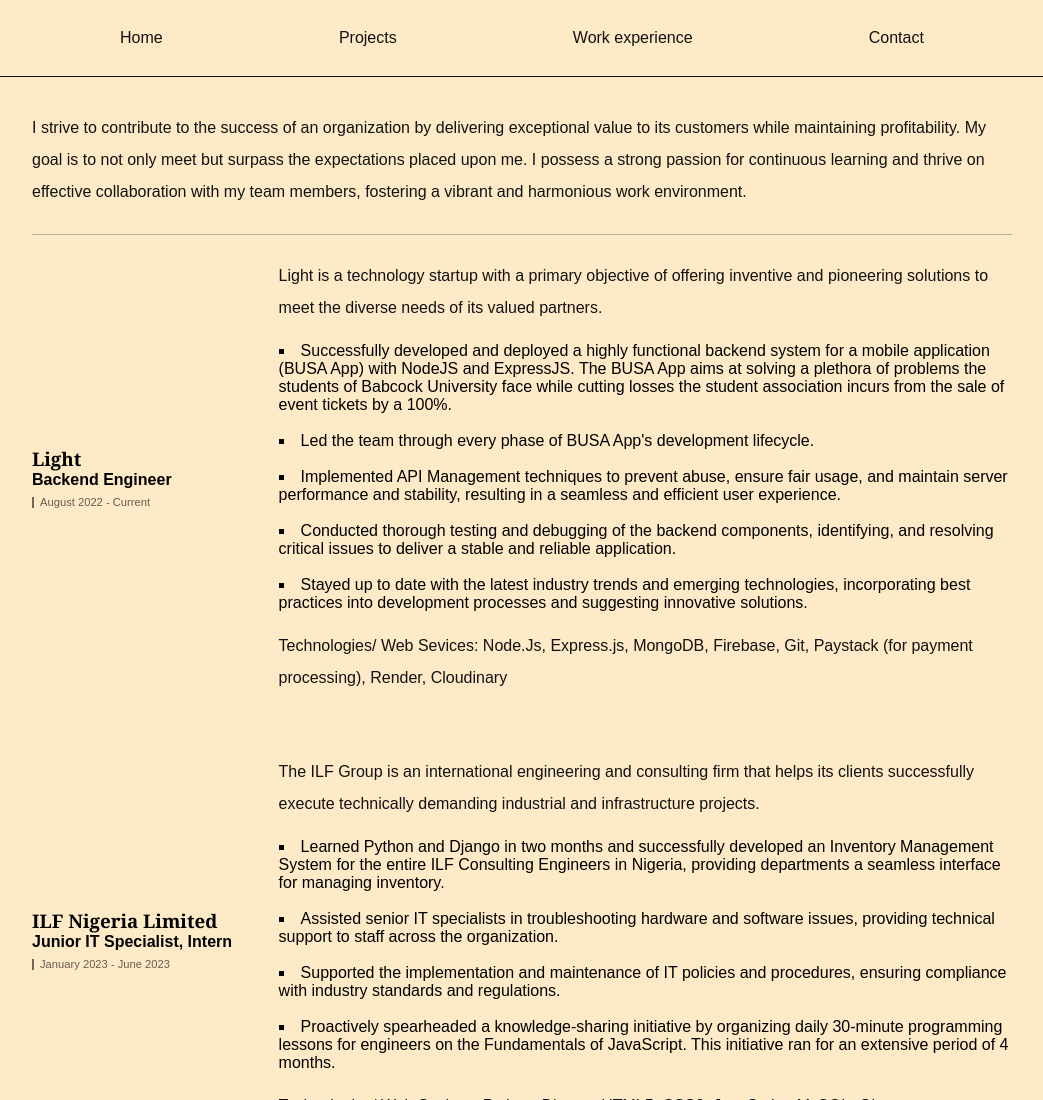
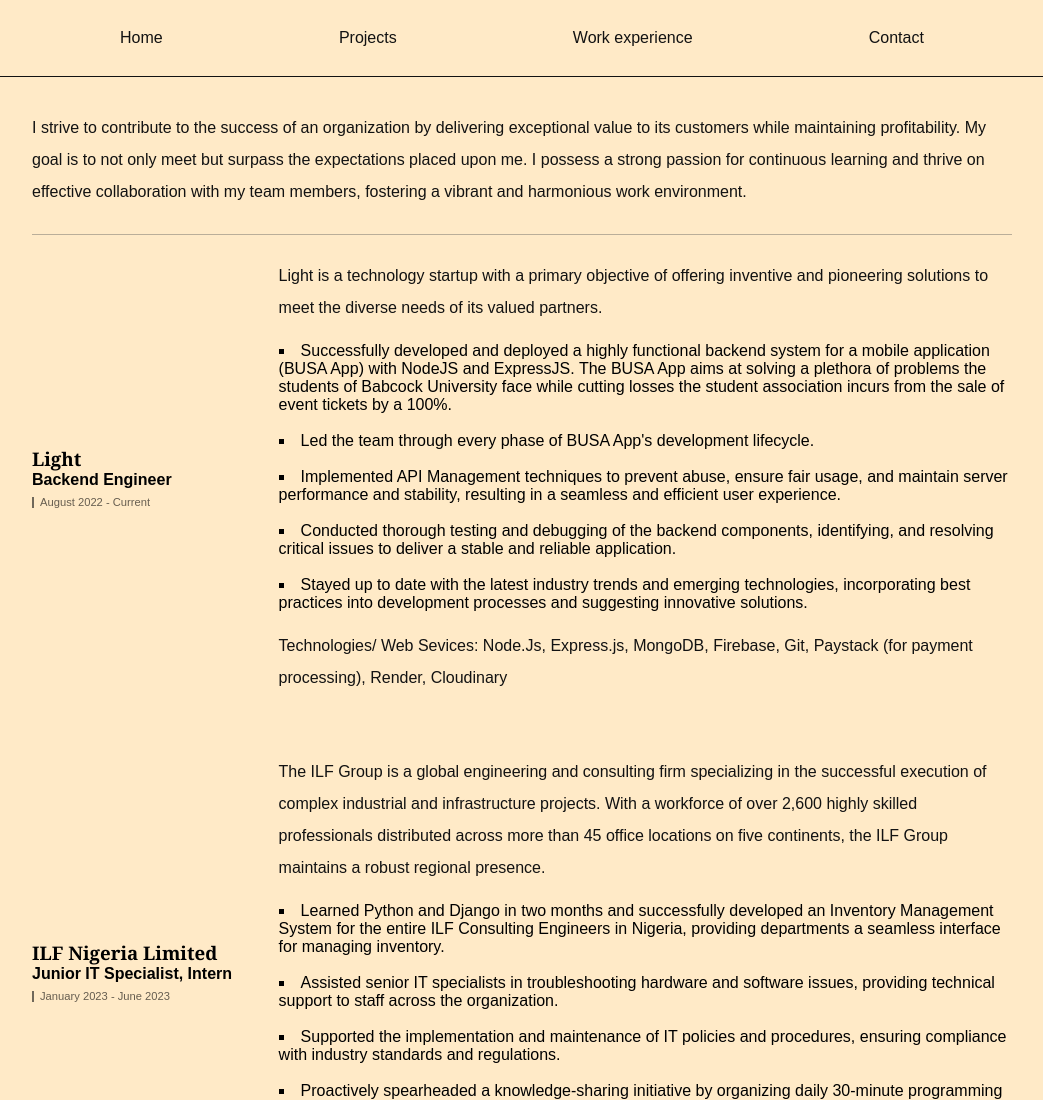
Before and after one commit to KingDavidsHub/portfolio, a plain HTML site: page workexperience.html in a window 1280 px wide. Shown: the top 1100 px of the page, without its empty margins (118-1161 px from the left). Drawn offline with Linux system fonts and the light colour scheme; a web font is replaced by a local one.

Commit message:
update ilf

```diff
--- a/workexperience.html
+++ b/workexperience.html
@@ -125,7 +125,7 @@
                 </div>
 
                 <div class="exp-description">
-                    <p>The ILF Group is an international engineering and consulting firm that helps its clients successfully execute technically demanding industrial and infrastructure projects.</p>
+                    <p>The ILF Group is a global engineering and consulting firm specializing in the successful execution of complex industrial and infrastructure projects. With a workforce of over 2,600 highly skilled professionals distributed across more than 45 office locations on five continents, the ILF Group maintains a robust regional presence.</p>
                     <br>
                     <ul>
                         <li>Learned Python and Django in two months and successfully developed an Inventory Management System for the entire ILF Consulting Engineers in Nigeria, providing departments a seamless interface for managing inventory.</li>
```
